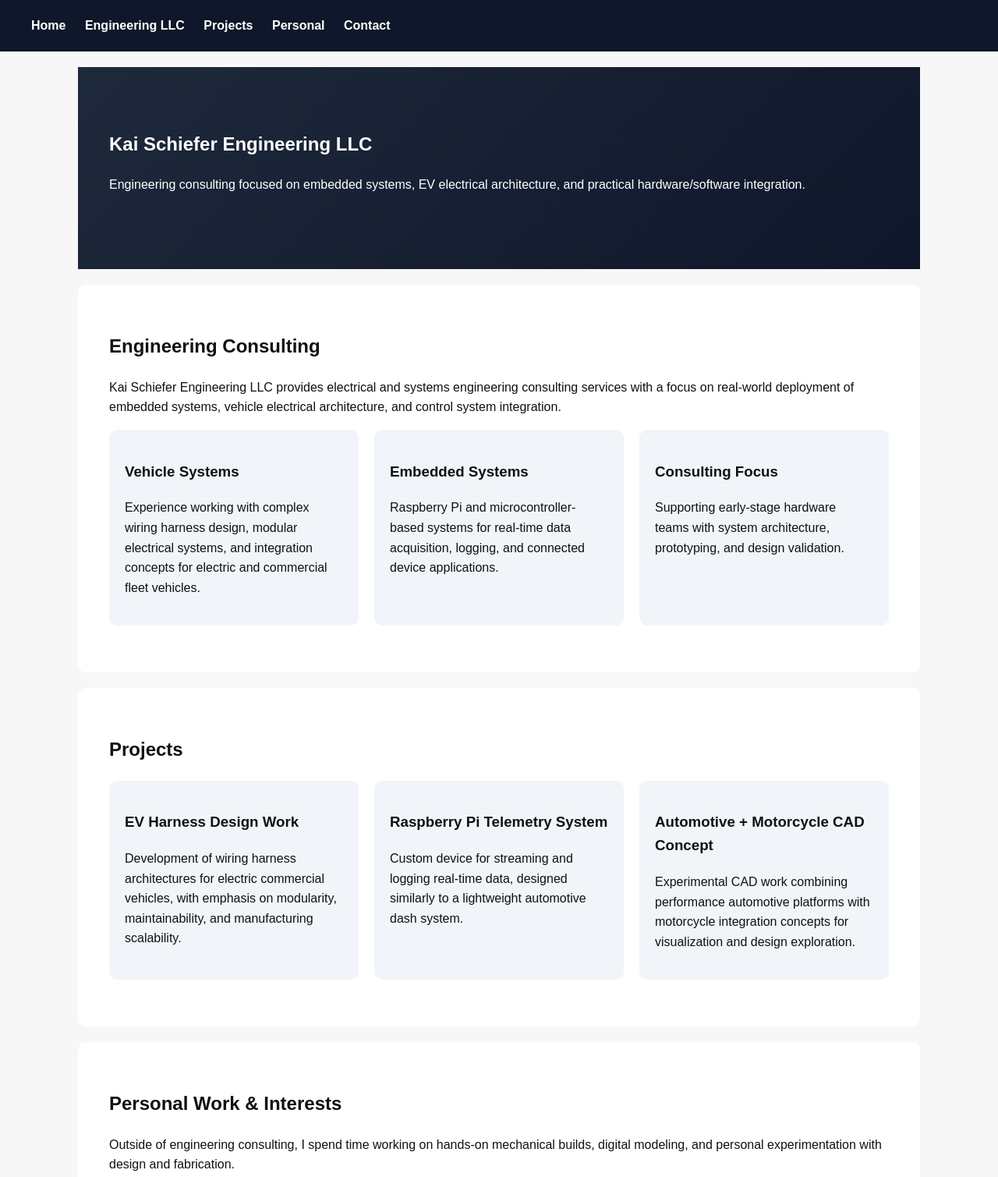
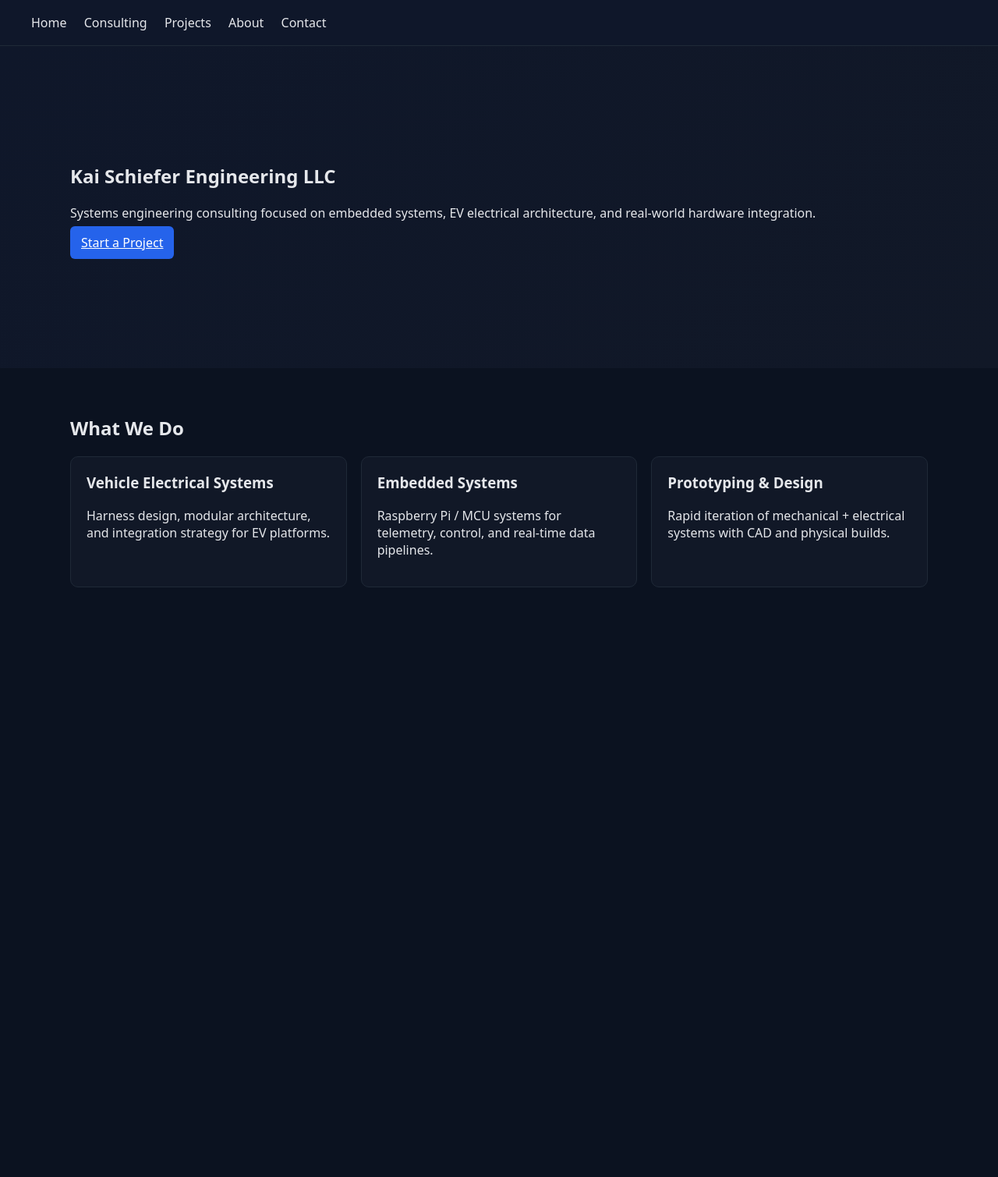
Before and after one commit to kaischiefer/web, a plain HTML site: page index.html in a window 1280 px wide. Shown: the top 1509 px of the page at 78% size. After the commit the page ends 813 px from the top, so only its background shows below. Drawn offline with Linux system fonts and the light colour scheme.

Commit message:
Update index.html

```diff
--- a/index.html
+++ b/index.html
@@ -1,212 +1,53 @@
 <!DOCTYPE html>
-<html lang="en">
+<html>
 <head>
-  <meta charset="UTF-8" />
-  <meta name="viewport" content="width=device-width, initial-scale=1.0"/>
   <title>Kai Schiefer Engineering LLC</title>
-
-  <style>
-    body {
-      margin: 0;
-      font-family: Arial, sans-serif;
-      line-height: 1.6;
-      color: #111;
-      background: #f7f7f7;
-    }
-
-    header {
-      background: #0f172a;
-      color: white;
-      padding: 20px 40px;
-      position: sticky;
-      top: 0;
-    }
-
-    nav a {
-      color: white;
-      margin-right: 20px;
-      text-decoration: none;
-      font-weight: bold;
-    }
-
-    section {
-      padding: 60px 40px;
-      max-width: 1000px;
-      margin: auto;
-      background: white;
-      margin-top: 20px;
-      border-radius: 10px;
-    }
-
-    .hero {
-      background: linear-gradient(135deg, #1e293b, #0f172a);
-      color: white;
-      padding: 80px 40px;
-      border-radius: 0;
-    }
-
-    h1, h2 {
-      margin-top: 0;
-    }
-
-    .grid {
-      display: grid;
-      grid-template-columns: repeat(auto-fit, minmax(250px, 1fr));
-      gap: 20px;
-    }
-
-    .card {
-      padding: 20px;
-      background: #f1f5f9;
-      border-radius: 10px;
-    }
-
-    footer {
-      text-align: center;
-      padding: 30px;
-      font-size: 14px;
-      color: #666;
-    }
-  </style>
+  <link rel="stylesheet" href="assets/styles.css">
 </head>
 
 <body>
 
 <header>
   <nav>
-    <a href="#home">Home</a>
-    <a href="#engineering">Engineering LLC</a>
-    <a href="#projects">Projects</a>
-    <a href="#personal">Personal</a>
-    <a href="#contact">Contact</a>
+    <a href="index.html">Home</a>
+    <a href="consulting.html">Consulting</a>
+    <a href="projects.html">Projects</a>
+    <a href="about.html">About</a>
+    <a href="contact.html">Contact</a>
   </nav>
 </header>
 
-<!-- HERO -->
-<section id="home" class="hero">
-  <h1>Kai Schiefer Engineering LLC</h1>
-  <p>
-    Engineering consulting focused on embedded systems, EV electrical architecture,
-    and practical hardware/software integration.
-  </p>
+<section class="hero">
+  <div class="container">
+    <h1>Kai Schiefer Engineering LLC</h1>
+    <p>
+      Systems engineering consulting focused on embedded systems, EV electrical architecture,
+      and real-world hardware integration.
+    </p>
+    <a href="contact.html" class="btn">Start a Project</a>
+  </div>
 </section>
 
-<!-- ENGINEERING LLC -->
-<section id="engineering">
-  <h2>Engineering Consulting</h2>
-  <p>
-    Kai Schiefer Engineering LLC provides electrical and systems engineering consulting
-    services with a focus on real-world deployment of embedded systems, vehicle electrical
-    architecture, and control system integration.
-  </p>
+<section class="container">
+  <h2>What We Do</h2>
 
-  <div class="grid">
+  <div class="card-grid">
     <div class="card">
-      <h3>Vehicle Systems</h3>
-      <p>
-        Experience working with complex wiring harness design, modular electrical systems,
-        and integration concepts for electric and commercial fleet vehicles.
-      </p>
+      <h3>Vehicle Electrical Systems</h3>
+      <p>Harness design, modular architecture, and integration strategy for EV platforms.</p>
     </div>
 
     <div class="card">
       <h3>Embedded Systems</h3>
-      <p>
-        Raspberry Pi and microcontroller-based systems for real-time data acquisition,
-        logging, and connected device applications.
-      </p>
+      <p>Raspberry Pi / MCU systems for telemetry, control, and real-time data pipelines.</p>
     </div>
 
     <div class="card">
-      <h3>Consulting Focus</h3>
-      <p>
-        Supporting early-stage hardware teams with system architecture, prototyping,
-        and design validation.
-      </p>
+      <h3>Prototyping & Design</h3>
+      <p>Rapid iteration of mechanical + electrical systems with CAD and physical builds.</p>
     </div>
   </div>
 </section>
 
-<!-- PROJECTS -->
-<section id="projects">
-  <h2>Projects</h2>
-
-  <div class="grid">
-
-    <div class="card">
-      <h3>EV Harness Design Work</h3>
-      <p>
-        Development of wiring harness architectures for electric commercial vehicles,
-        with emphasis on modularity, maintainability, and manufacturing scalability.
-      </p>
-    </div>
-
-    <div class="card">
-      <h3>Raspberry Pi Telemetry System</h3>
-      <p>
-        Custom device for streaming and logging real-time data, designed similarly
-        to a lightweight automotive dash system.
-      </p>
-    </div>
-
-    <div class="card">
-      <h3>Automotive + Motorcycle CAD Concept</h3>
-      <p>
-        Experimental CAD work combining performance automotive platforms with
-        motorcycle integration concepts for visualization and design exploration.
-      </p>
-    </div>
-
-  </div>
-</section>
-
-<!-- PERSONAL -->
-<section id="personal">
-  <h2>Personal Work & Interests</h2>
-  <p>
-    Outside of engineering consulting, I spend time working on hands-on mechanical builds,
-    digital modeling, and personal experimentation with design and fabrication.
-  </p>
-
-  <div class="grid">
-    <div class="card">
-      <h3>3D Modeling</h3>
-      <p>
-        CAD modeling for vehicles and mechanical systems, focused on clean geometry
-        and functional prototyping concepts.
-      </p>
-    </div>
-
-    <div class="card">
-      <h3>Cooking</h3>
-      <p>
-        Exploring practical cooking techniques with an engineering mindset—efficiency,
-        repeatability, and process optimization.
-      </p>
-    </div>
-
-    <div class="card">
-      <h3>Hands-On Builds</h3>
-      <p>
-        Mechanical and electrical side projects that explore fabrication, embedded control,
-        and system integration.
-      </p>
-    </div>
-  </div>
-</section>
-
-<!-- CONTACT -->
-<section id="contact">
-  <h2>Contact</h2>
-  <p>
-    For consulting inquiries or collaboration opportunities, reach out via email:
-  </p>
-  <p><strong>kai@kaischiefer.com</strong> (replace with your real email)</p>
-</section>
-
-<footer>
-  © 2026 Kai Schiefer Engineering LLC. All rights reserved.
-</footer>
-
 </body>
 </html>
```
